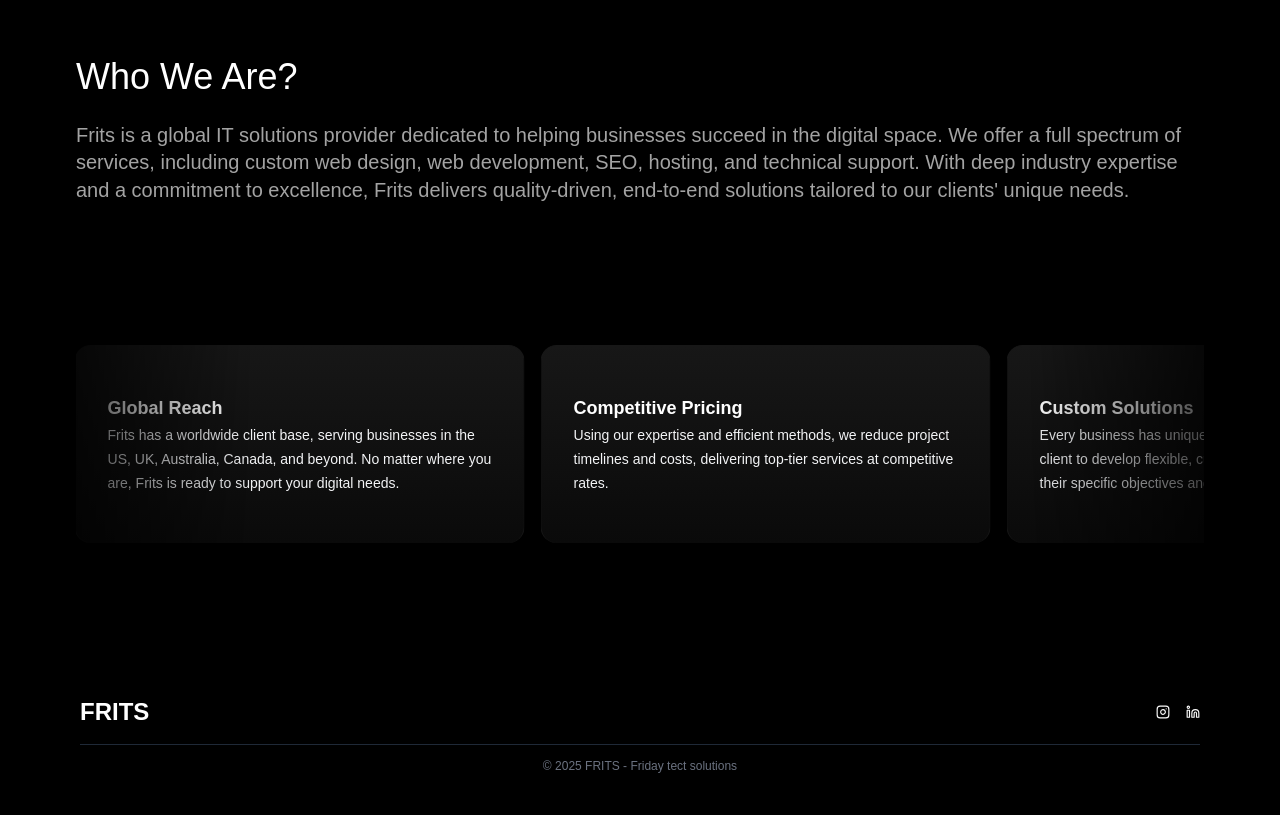
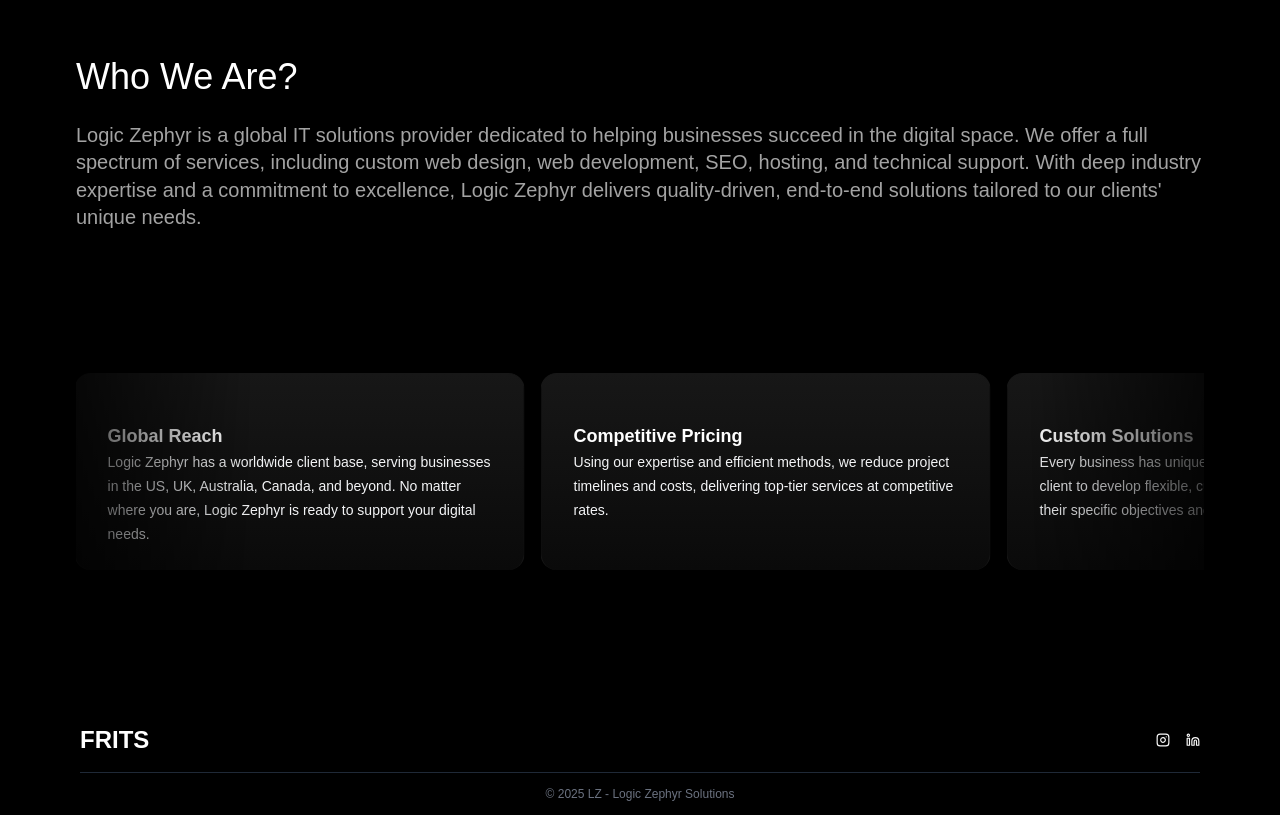
Before and after one commit to mjatin-dev/logic-zephyr, a Next.js app: page /about in a window 1280 px wide. Shown: the part 600-1415 px from the top of the page. Before the commit the page ends 1387 px from the top, so only its background shows below. Built offline with nearby package versions, Linux system fonts and the light colour scheme.

Commit message:
Update Text

```diff
--- a/src/app/about/page.tsx
+++ b/src/app/about/page.tsx
@@ -19,11 +19,11 @@ export default function About() {
           Who We Are?
         </h1>
         <p className="text-xl mx-auto font-normal leading-snug text-left mb-20 text-neutral-600 dark:text-neutral-400">
-          Frits is a global IT solutions provider dedicated to helping
+          Logic Zephyr is a global IT solutions provider dedicated to helping
           businesses succeed in the digital space. We offer a full spectrum of
           services, including custom web design, web development, SEO, hosting,
           and technical support. With deep industry expertise and a commitment
-          to excellence, Frits delivers quality-driven, end-to-end solutions
+          to excellence, Logic Zephyr delivers quality-driven, end-to-end solutions
           tailored to our clients' unique needs.
         </p>
       </div>
--- a/src/app/page.tsx
+++ b/src/app/page.tsx
@@ -18,10 +18,10 @@ export default function Home() {
           className="flex items-center flex-col justify-center px-2 md:px-10  py-4 w-full h-full"
         >
           <h1 className="md:text-7xl text-7xl lg:text-9xl font-bold text-center text-white  mt-6 relative z-20  bg-clip-text text-transparent bg-gradient-to-b from-neutral-800 via-neutral-700 to-neutral-700 dark:from-neutral-800 dark:via-white dark:to-white">
-            Frits
+            Logic Zephyr
           </h1>
           <p className="text-base md:text-lg mt-2 text-white font-normal inter-var text-center">
-            Friday tech solutions
+            Logic Zephyr Solutions
           </p>
         </Vortex>
       </div>
--- a/src/app/services/ai/page.tsx
+++ b/src/app/services/ai/page.tsx
@@ -37,7 +37,7 @@ export default function AI() {
 
       {/* <div className="container mx-auto mt-20 flex flex-col  max-w-6xl gap-10 items-start  justify-between p-5">
         <p>
-          At Frits, we harness the power of Artificial Intelligence to
+          At Logic Zephyr, we harness the power of Artificial Intelligence to
           revolutionize the way businesses operate. Our AI services are designed
           to streamline processes, enhance decision-making, and deliver
           cutting-edge solutions tailored to your unique needs.
--- a/src/components/layouts/Footer.tsx
+++ b/src/components/layouts/Footer.tsx
@@ -34,7 +34,7 @@ const Footer = () => {
           <hr className="border-gray-800" />
           <div className="flex flex-col items-center justify-center">
             <p className="my-3 text-[12px] flex items-center text-gray-500 text-center">
-               © {new Date().getFullYear()} FRITS - Friday tect solutions
+               © {new Date().getFullYear()} LZ - Logic Zephyr Solutions
               {/* | Crafted with{" "}
               <Heart size={14} className="mx-1" /> in Punjab */}
             </p>
--- a/src/constants/comman.tsx
+++ b/src/constants/comman.tsx
@@ -79,7 +79,7 @@ export const testimonials = [
   {
     title: "Global Reach",
     description:
-      "Frits has a worldwide client base, serving businesses in the US, UK, Australia, Canada, and beyond. No matter where you are, Frits is ready to support your digital needs.",
+      "Logic Zephyr has a worldwide client base, serving businesses in the US, UK, Australia, Canada, and beyond. No matter where you are, Logic Zephyr is ready to support your digital needs.",
   },
   {
     title: "Competitive Pricing",
@@ -94,11 +94,11 @@ export const testimonials = [
   {
     title: "Comprehensive Services Under One Roof",
     description:
-      "From strategy and planning to development, marketing, and consulting, Frits offers a full range of services, simplifying your project management by handling everything in-house.",
+      "From strategy and planning to development, marketing, and consulting, Logic Zephyr offers a full range of services, simplifying your project management by handling everything in-house.",
   },
   {
     title: "Unwavering Quality",
     description:
-      "Quality is central to our work. Whether it’s digital marketing, web development, or consulting, Frits prioritizes excellence in every project, ensuring outcomes that drive long-term success.",
+      "Quality is central to our work. Whether it’s digital marketing, web development, or consulting, Logic Zephyr prioritizes excellence in every project, ensuring outcomes that drive long-term success.",
   },
 ];
```
